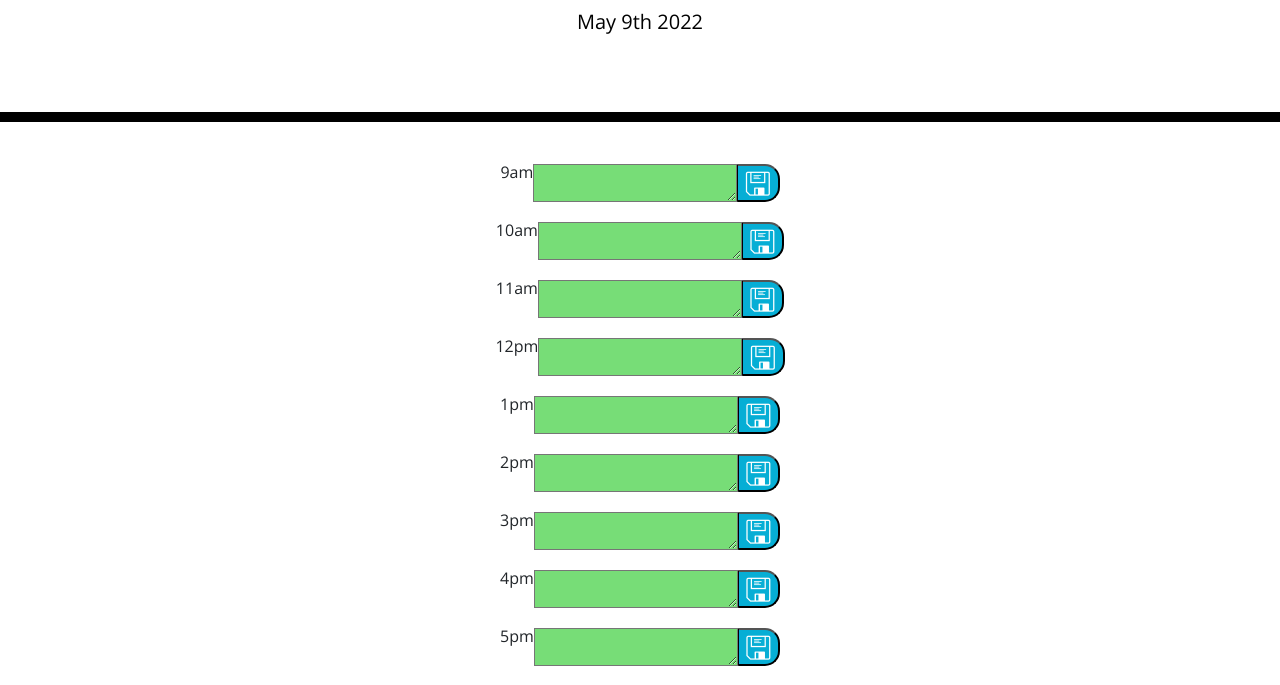
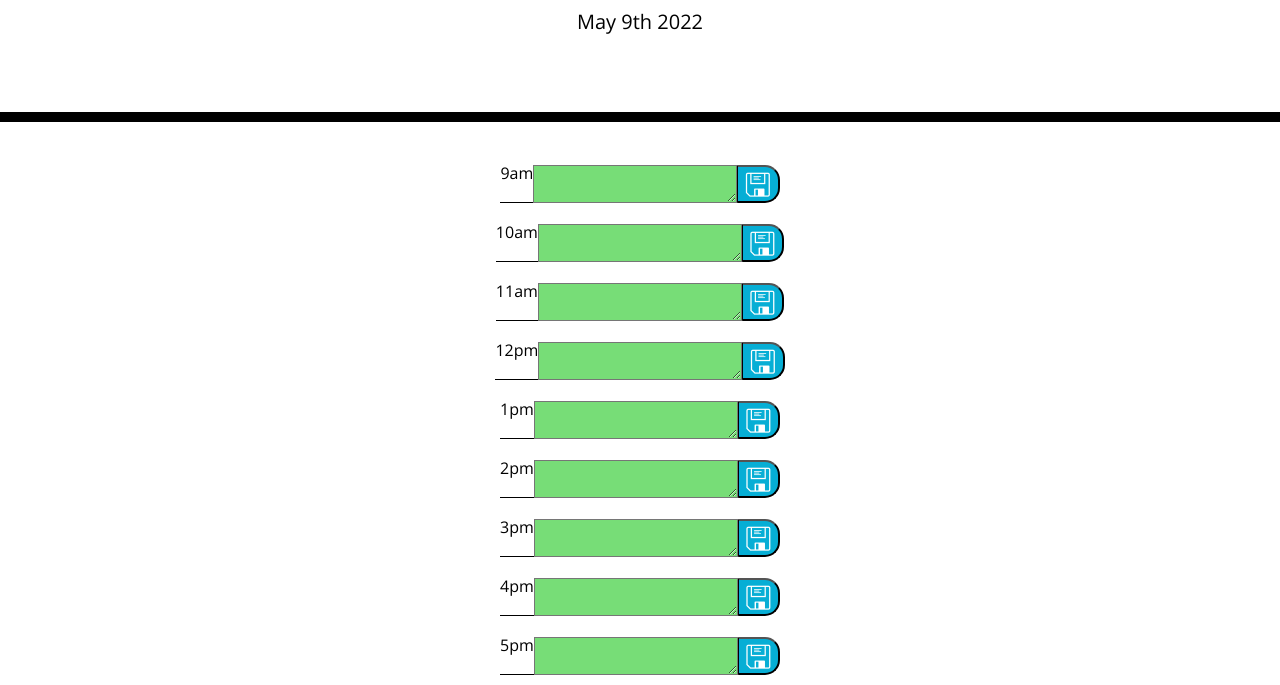
Before and after one commit to Caleb6826/scheduler, a plain HTML site: page develop/index.html in a window 1280 px wide. Shown: the part 182-867 px from the top of the page. Drawn offline with nearby package versions, Linux system fonts and the light colour scheme.

Commit message:
finished

```diff
--- a/develop/script.js
+++ b/develop/script.js
@@ -20,8 +20,8 @@ function init(){
         else
             adjustedHour = adjustedHour + "pm"
 
-        cont.append(`<div class= 'container-row'>
-            ${adjustedHour}
+        cont.append(`<div class= 'container-row row' >
+            <div class= "hour">${adjustedHour}</div>
             <textarea class='note-box note-input-${hour}'>${noteValue}</textarea>
             <button class='saveBtn' onclick='savenote(${hour})'></button>
         </div>`);
--- a/develop/style.css
+++ b/develop/style.css
@@ -21,13 +21,13 @@ body {
     border-bottom: 10px solid black;
   }
 
-  .note-nox{
+  .note-box{
     white-space: pre-wrap;
   }
 
   .hour{
     text-align: center;
-    border-radius: 15px;
+
   }
 
   .row {
@@ -39,7 +39,7 @@ body {
   .hour {
     background-color: #ffffff;
     color: #000000;
-    border-top: 1px dashed #000000;
+    border-bottom: 1px solid #000000;
   }
 
   .past {
```
Also changed, not shown: IMG.png (added), 1 other file.
